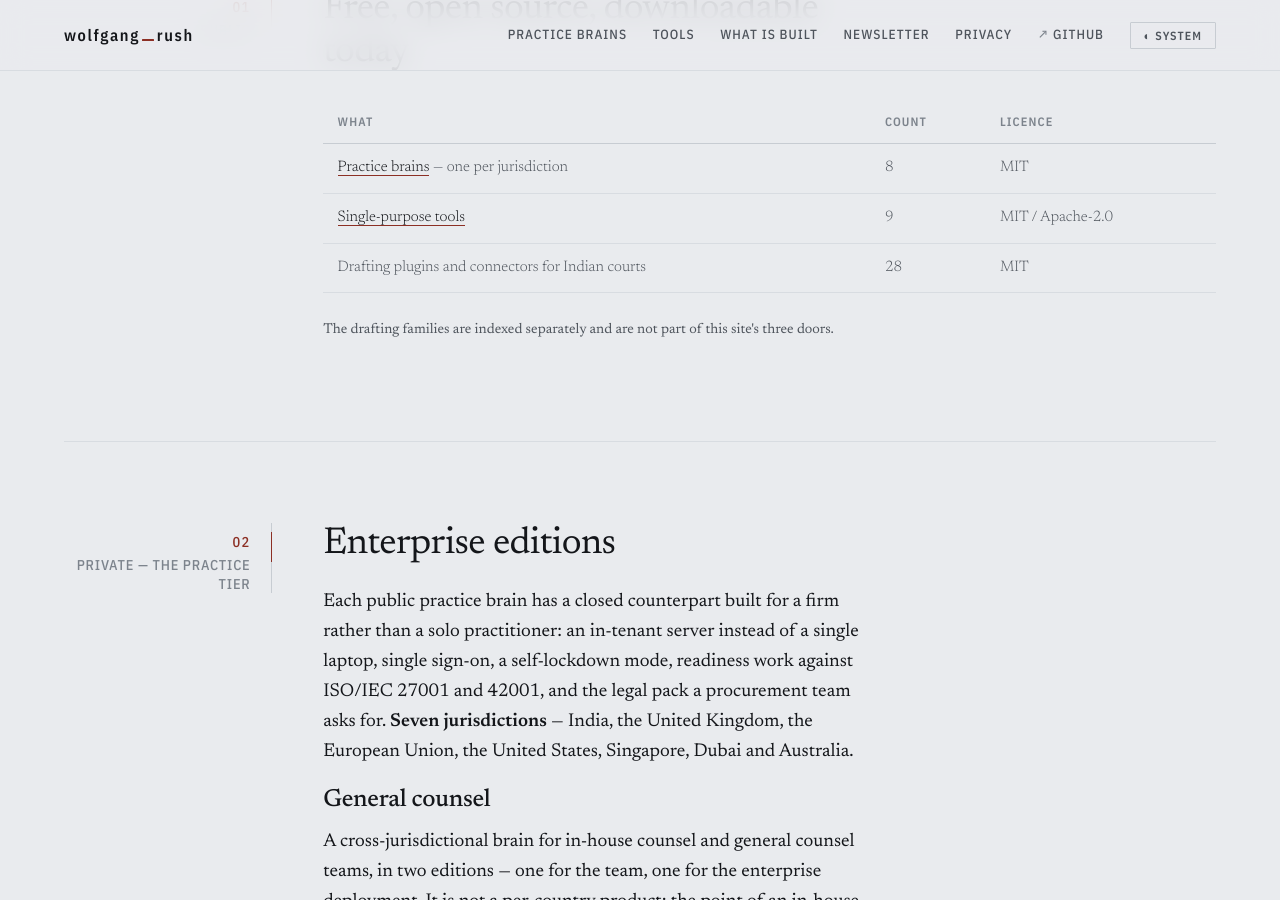
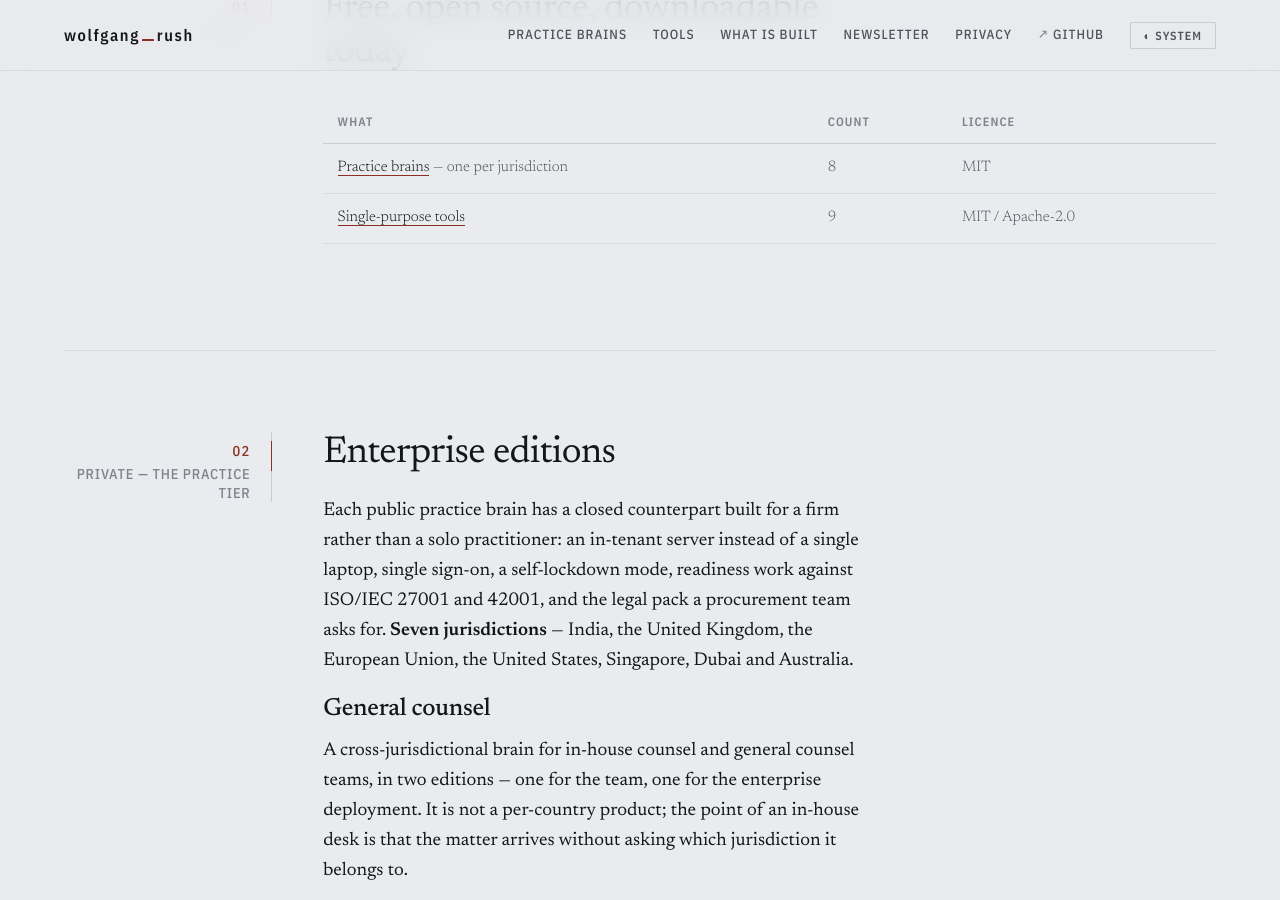
Before and after one commit to Wolfgangrush/Wolfgangrush.github.io, a Jekyll site: the page built from built/index.md, in a window 1280 px wide and 900 px high, scrolled down 702 px. Built offline with Jekyll 4.4.1, drawn with Linux system fonts in a browser that asks for light colours; some of the changed text lies outside the part shown.

Commit message:
Remove the drafting-plugins row from the What-is-built table
Co-Authored-By: Claude Opus 5 (1M context) <noreply@anthropic.com>
Claude-Session: https://claude.ai/code/session_01SQX9gMq1vZQFtLDkNgCuqx

```diff
--- a/built/index.md
+++ b/built/index.md
@@ -29,12 +29,9 @@ description: Everything built so far — the public tools and practice brains an
       <tbody>
         <tr><td><a class="link" href="{{ '/brains/' | relative_url }}">Practice brains</a> — one per jurisdiction</td><td>8</td><td>MIT</td></tr>
         <tr><td><a class="link" href="{{ '/tools/' | relative_url }}">Single-purpose tools</a></td><td>9</td><td>MIT / Apache-2.0</td></tr>
-        <tr><td>Drafting plugins and connectors for Indian courts</td><td>28</td><td>MIT</td></tr>
       </tbody>
     </table>
     </div>
-    <p class="small muted">The drafting families are indexed separately and are not part of this
-    site's three doors.</p>
   </div>
 </div>
 </section>
@@ -138,7 +135,7 @@ description: Everything built so far — the public tools and practice brains an
     <table>
       <thead><tr><th>Tier</th><th>Repositories</th><th>Status</th></tr></thead>
       <tbody>
-        <tr><td>Public — brains, tools, drafting families</td><td>51</td><td>free, MIT / Apache-2.0, downloadable</td></tr>
+        <tr><td>Public — everything on this site, plus the supporting libraries</td><td>51</td><td>free, MIT / Apache-2.0, downloadable</td></tr>
         <tr><td>Private — enterprise, GC, Vidhi Likhit, oversight, infrastructure</td><td>43</td><td>closed; described here, not linked</td></tr>
       </tbody>
     </table>
```
